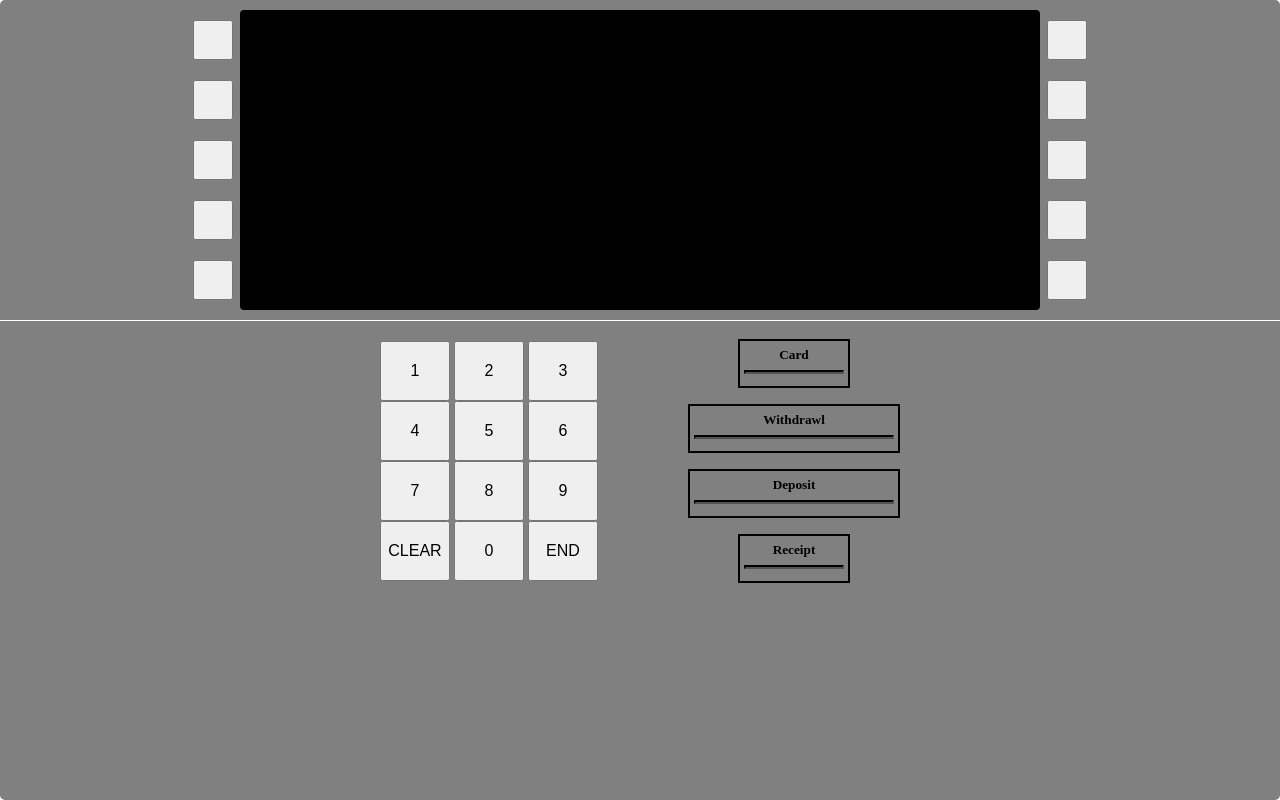
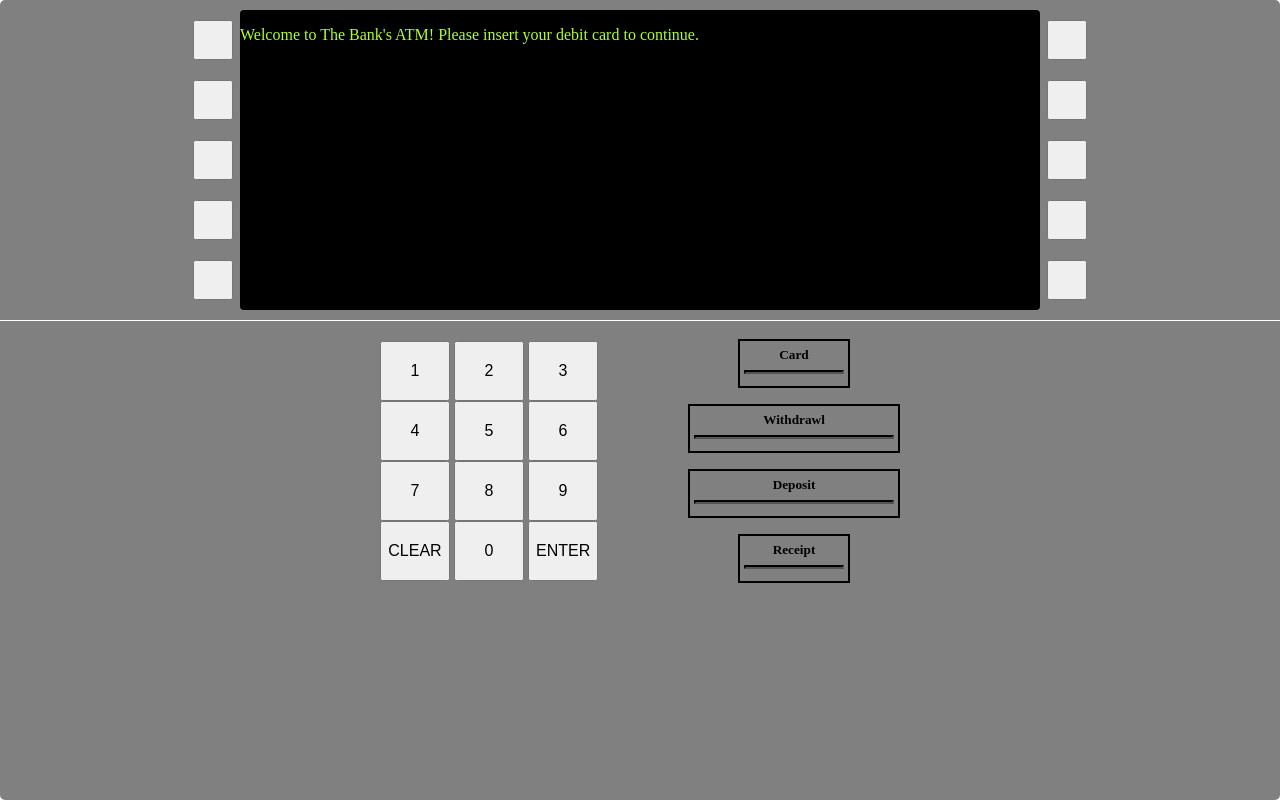
Before and after one commit to cyrus-shahrivar/atmSimulator, a website: page index.html in a window 1280 px wide. Drawn offline with Linux system fonts and the light colour scheme.

Commit message:
add jquery; add flow and dialogue documentation

```diff
--- a/index.html
+++ b/index.html
@@ -18,7 +18,7 @@
                         <button></button>
                         <button></button>
                     </section>
-                    <section class="screen"></section>
+                    <section class="screen" id="screen"></section>
                     <section class="screen-buttons-right">
                         <button></button>
                         <button></button>
@@ -41,7 +41,7 @@
                             <button>9</button>
                             <button>CLEAR</button>
                             <button>0</button>
-                            <button>END</button>
+                            <button>ENTER</button>
                         </section>
                     </section>
                     <section class="atm-hole-interfaces">
@@ -65,6 +65,7 @@
                 </section>
             </section>
         </main>
+        <script src="dist/scripts/jquery.js"></script>
         <script src="dist/scripts/app.js"></script>
     </body>
 </html>
--- a/package.json
+++ b/package.json
@@ -24,6 +24,7 @@
     "gulp": "^3.9.1",
     "gulp-less": "^3.3.2",
     "gulp-watch": "^4.3.11",
+    "jquery": "^3.2.1",
     "path": "^0.12.7"
   }
 }
--- a/styles/style.less
+++ b/styles/style.less
@@ -35,6 +35,7 @@ main {
                 height: 300px;
                 border-radius: 4px;
                 background-color: black;
+                color: greenyellow;
             }
         }
         section.lower-atm-box-container {
```
Also changed, not shown: dist/scripts/app.js, dist/scripts/jquery.js (added), dist/styles/style.css, 1 other file.
